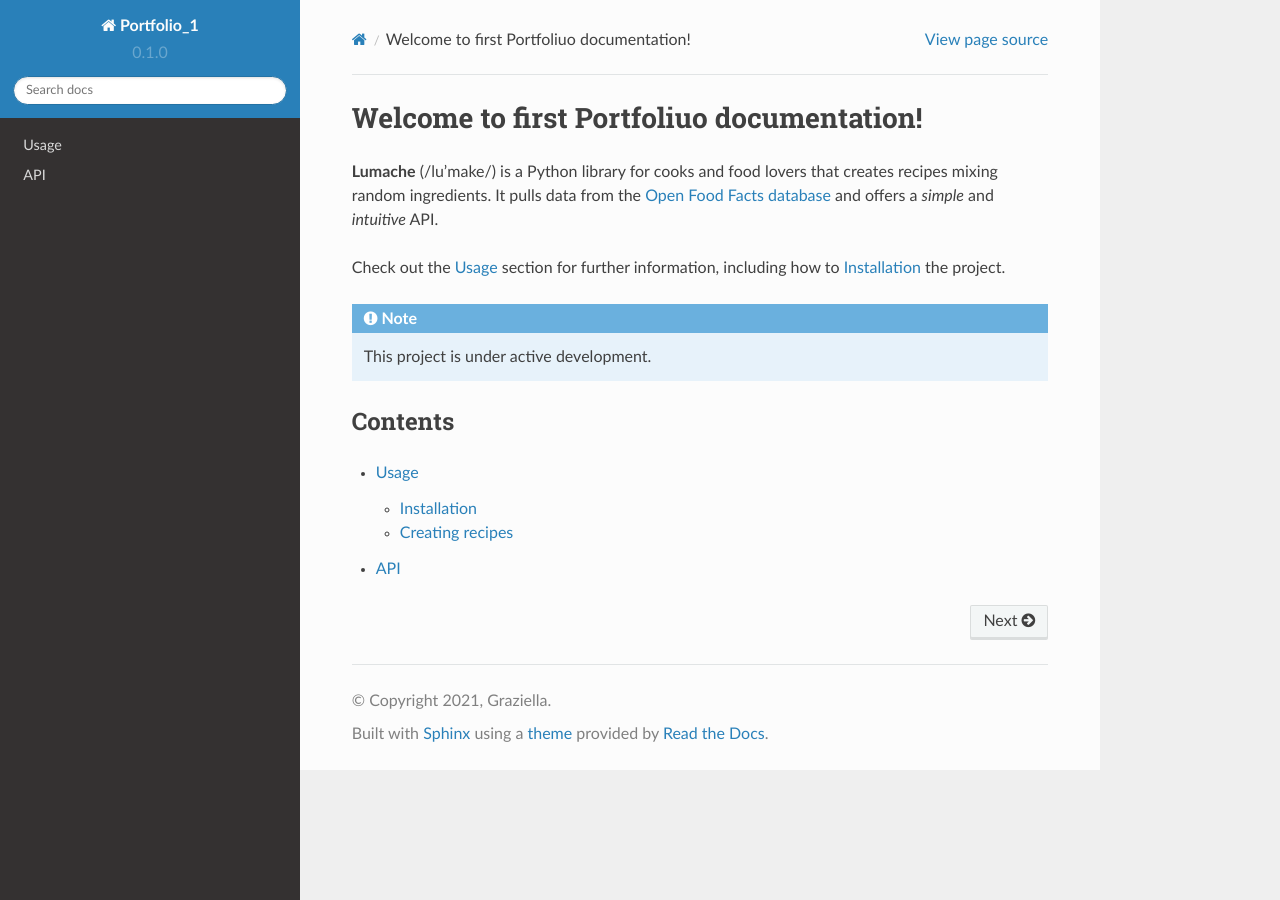
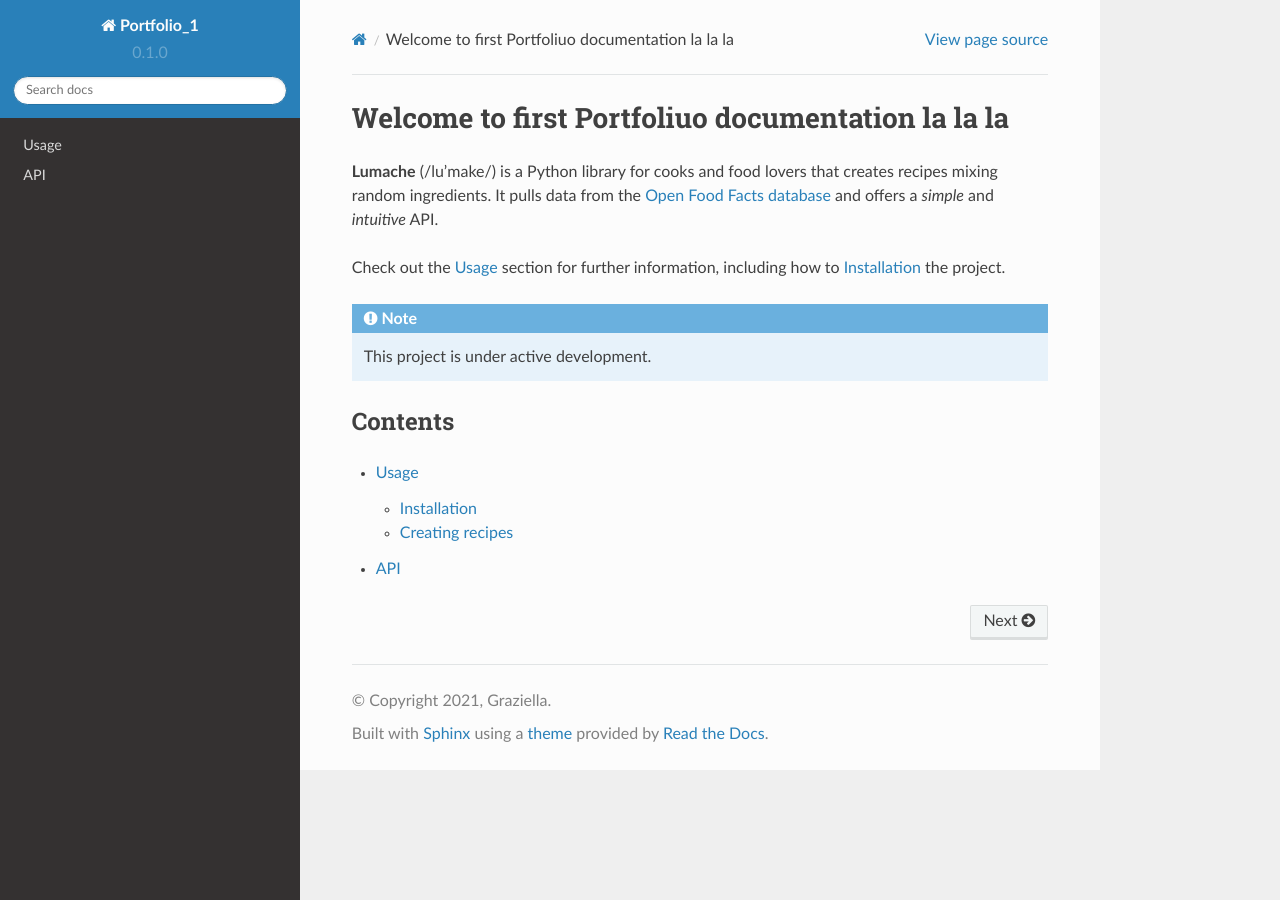
Before and after one commit to Mikhail-Troynin/rtd-portfolio1, a Sphinx documentation site: the page built from docs/source/index.rst, in a window 1280 px wide. Built offline with Sphinx 7.4.7 and the Read the Docs theme 2.0.0, drawn with Linux system fonts in a browser that asks for light colours.

Commit message:
la la la

```diff
--- a/docs/source/index.rst
+++ b/docs/source/index.rst
@@ -1,5 +1,5 @@
-Welcome to first Portfoliuo documentation!
-==========================================
+Welcome to first Portfoliuo documentation la la la
+===================================================
 
 **Lumache** (/lu'make/) is a Python library for cooks and food lovers
 that creates recipes mixing random ingredients.
```
